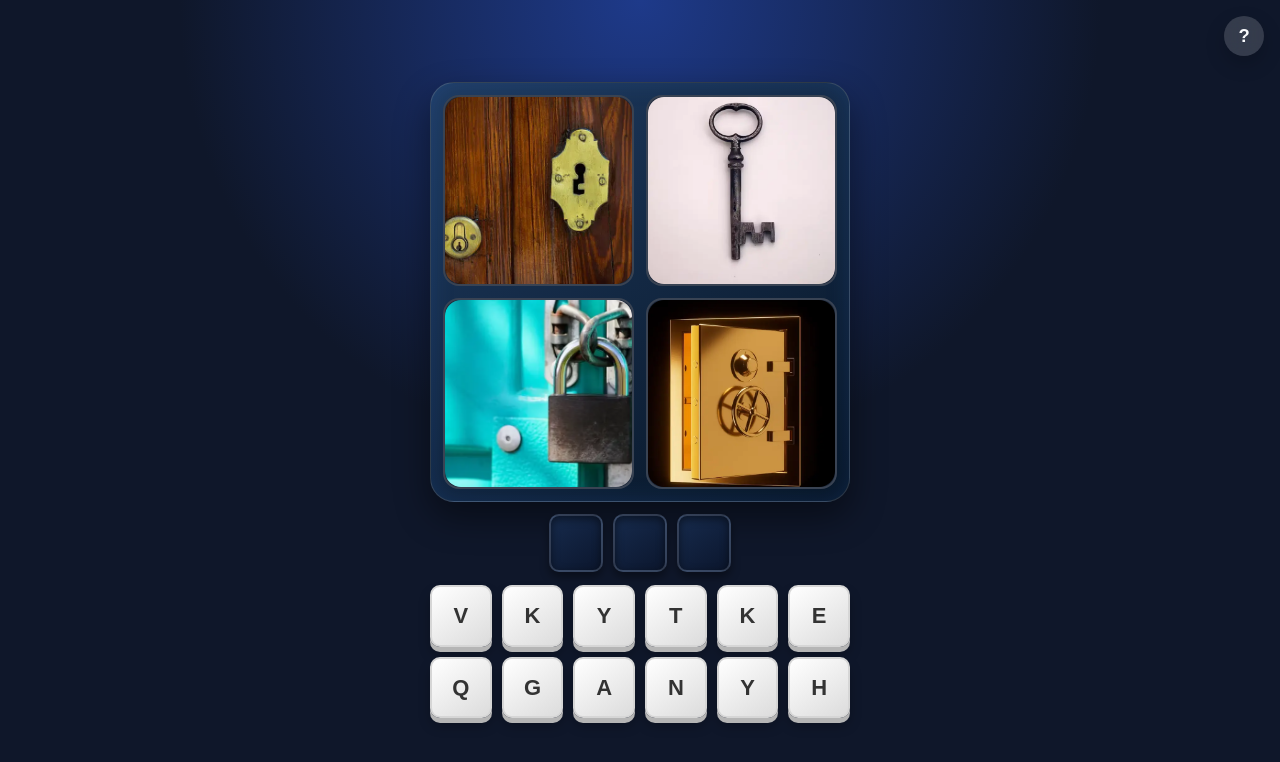
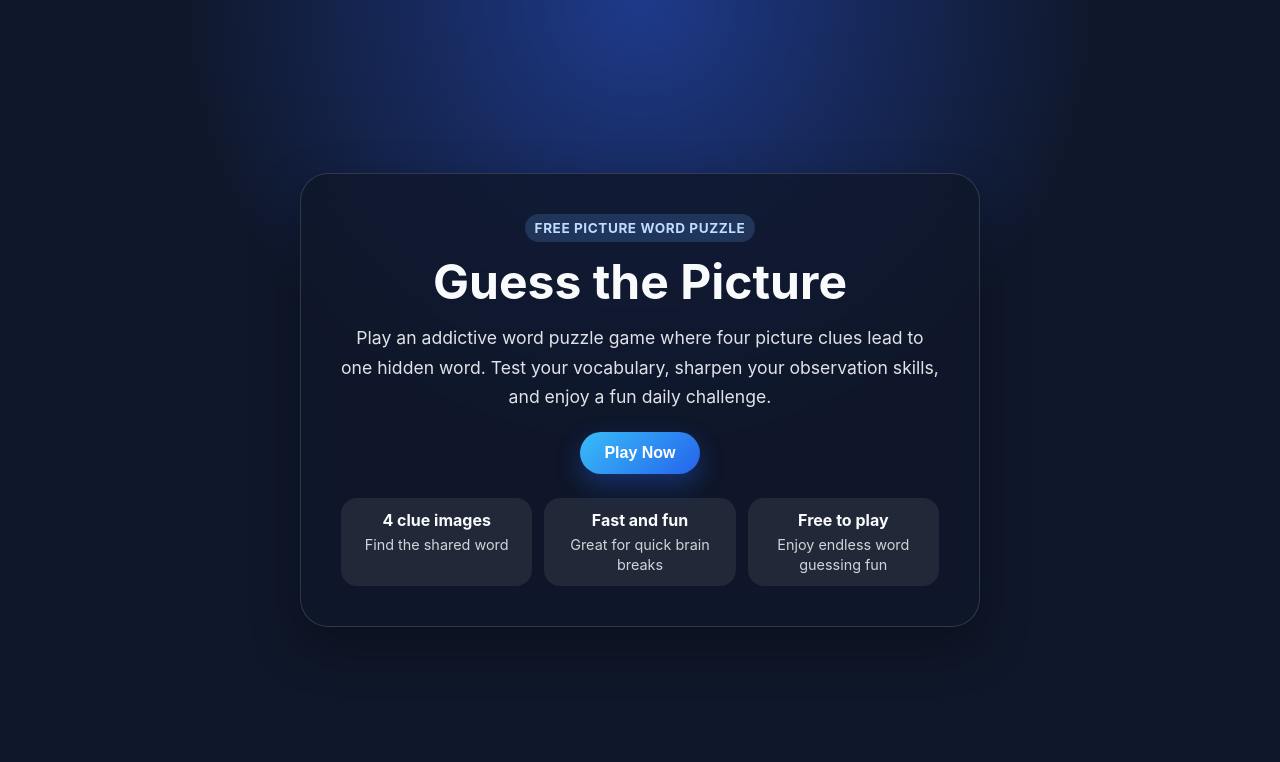
Before and after one commit to berkozturkawsdev/guess-the-picture, a React (Vite) app: page / in a window 1280 px wide. Shown: the top 762 px of the page. Built offline with nearby package versions, Linux system fonts and the light colour scheme.

Commit message:
home page

```diff
--- a/src/App.css
+++ b/src/App.css
@@ -92,6 +92,100 @@ body {
   text-align: center;
 }
 
+.landing-page {
+  min-height: 100dvh;
+  width: 100%;
+  display: flex;
+  align-items: center;
+  justify-content: center;
+  padding: 24px;
+  background-color: var(--bg);
+  background-image: radial-gradient(circle at top, #1e3a8a, var(--bg) 45%);
+}
+
+.hero-card {
+  width: min(92vw, 680px);
+  padding: clamp(24px, 5vw, 40px);
+  border-radius: 28px;
+  background: rgba(15, 23, 42, 0.8);
+  border: 1px solid rgba(255, 255, 255, 0.14);
+  box-shadow: 0 20px 50px rgba(0, 0, 0, 0.3);
+  backdrop-filter: blur(12px);
+  text-align: center;
+  color: var(--text);
+}
+
+.hero-badge {
+  display: inline-block;
+  margin: 0 0 10px;
+  padding: 6px 10px;
+  border-radius: 999px;
+  background: rgba(96, 165, 250, 0.2);
+  color: #bfdbfe;
+  font-size: 0.85rem;
+  font-weight: 700;
+  letter-spacing: 0.04em;
+  text-transform: uppercase;
+}
+
+.hero-card h1 {
+  margin: 0 0 12px;
+  font-size: clamp(2rem, 5vw, 3rem);
+}
+
+.hero-copy {
+  margin: 0 auto 20px;
+  max-width: 620px;
+  font-size: clamp(1rem, 2.3vw, 1.1rem);
+  line-height: 1.7;
+  color: rgba(248, 250, 252, 0.9);
+}
+
+.play-button {
+  border: none;
+  border-radius: 999px;
+  padding: 12px 24px;
+  font-size: 1rem;
+  font-weight: 700;
+  color: white;
+  background: linear-gradient(135deg, #38bdf8, #2563eb);
+  cursor: pointer;
+  box-shadow: 0 10px 24px rgba(37, 99, 235, 0.35);
+}
+
+.play-button:hover {
+  transform: translateY(-1px);
+}
+
+.hero-highlights {
+  display: grid;
+  grid-template-columns: repeat(3, minmax(0, 1fr));
+  gap: 12px;
+  margin-top: 24px;
+}
+
+.hero-highlights div {
+  padding: 12px;
+  border-radius: 16px;
+  background: rgba(255, 255, 255, 0.08);
+}
+
+.hero-highlights strong {
+  display: block;
+  margin-bottom: 4px;
+}
+
+.hero-highlights span {
+  font-size: 0.9rem;
+  color: rgba(248, 250, 252, 0.82);
+}
+
+@media (max-width: 700px) {
+  .hero-highlights {
+    grid-template-columns: 1fr;
+  }
+}
+
 .help-button {
   position: absolute;
   top: 16px;
@@ -162,7 +256,39 @@ body {
 
 .help-modal ul {
   padding-left: 18px;
-  margin-bottom: 0;
+  margin-bottom: 12px;
+}
+
+.help-about {
+  margin-top: 14px;
+  padding-top: 12px;
+  border-top: 1px solid rgba(255, 255, 255, 0.16);
+}
+
+.help-about h3 {
+  margin: 0 0 6px;
+  font-size: 1rem;
+}
+
+.help-about p {
+  margin: 0 0 8px;
+  opacity: 0.9;
+}
+
+.help-links {
+  display: flex;
+  flex-wrap: wrap;
+  gap: 8px;
+}
+
+.help-links a {
+  color: #dbeafe;
+  text-decoration: none;
+  font-weight: 600;
+}
+
+.help-links a:hover {
+  text-decoration: underline;
 }
 
 .loading-spinner {
--- a/src/App.tsx
+++ b/src/App.tsx
@@ -14,6 +14,7 @@ import playWinSound from './utils/playWinSound';
 function App() {
   const [language] = useState<"en" | "tr">(getLanguage());
   const [isHelpOpen, setIsHelpOpen] = useState(false);
+  const [hasStarted, setHasStarted] = useState(false);
 
   const initialLevels = shuffleLevels(levels);
   const [remainingLevels, setRemainingLevels] = useState(initialLevels.slice(1));
@@ -31,6 +32,8 @@ function App() {
   );
 
   useEffect(() => {
+    if (!hasStarted) return;
+
     let cancelled = false;
 
     setIsLoading(true);
@@ -74,7 +77,7 @@ function App() {
     return () => {
       cancelled = true;
     };
-  }, [currentLevel, language]);
+  }, [currentLevel, language, hasStarted]);
 
   const word = currentLevel.words[language];
 
@@ -142,6 +145,40 @@ function App() {
     });
   };
 
+
+  if (!hasStarted) {
+    return (
+      <main className="landing-page">
+        <section className="hero-card">
+          <p className="hero-badge">Free Picture Word Puzzle</p>
+          <h1>Guess the Picture</h1>
+          <p className="hero-copy">
+            Play an addictive word puzzle game where four picture clues lead to one hidden word.
+            Test your vocabulary, sharpen your observation skills, and enjoy a fun daily challenge.
+          </p>
+
+          <button className="play-button" type="button" onClick={() => setHasStarted(true)}>
+            Play Now
+          </button>
+
+          <div className="hero-highlights">
+            <div>
+              <strong>4 clue images</strong>
+              <span>Find the shared word</span>
+            </div>
+            <div>
+              <strong>Fast and fun</strong>
+              <span>Great for quick brain breaks</span>
+            </div>
+            <div>
+              <strong>Free to play</strong>
+              <span>Enjoy endless word guessing fun</span>
+            </div>
+          </div>
+        </section>
+      </main>
+    );
+  }
 
   return (
     <main className="game-container">
@@ -212,11 +249,21 @@ function App() {
               <li>Pick the letters that form the answer.</li>
               <li>Complete the word to move to the next puzzle.</li>
             </ul>
+
+            <div className="help-about">
+              <h3>About</h3>
+              <p>Built by Berk Öztürk.</p>
+              <div className="help-links">
+                <a href="https://github.com/berkozturkawsdev" target="_blank" rel="noreferrer">GitHub</a>
+                <a href="https://www.linkedin.com/in/berk-ozturk-56a764a8/" target="_blank" rel="noreferrer">LinkedIn</a>
+                <a href="https://berkozturk.bozapps.com" target="_blank" rel="noreferrer">Personal Website</a>
+              </div>
+            </div>
           </div>
         </div>
       )}
     </main>
-  )
+  );
 }
 
 export default App
```
